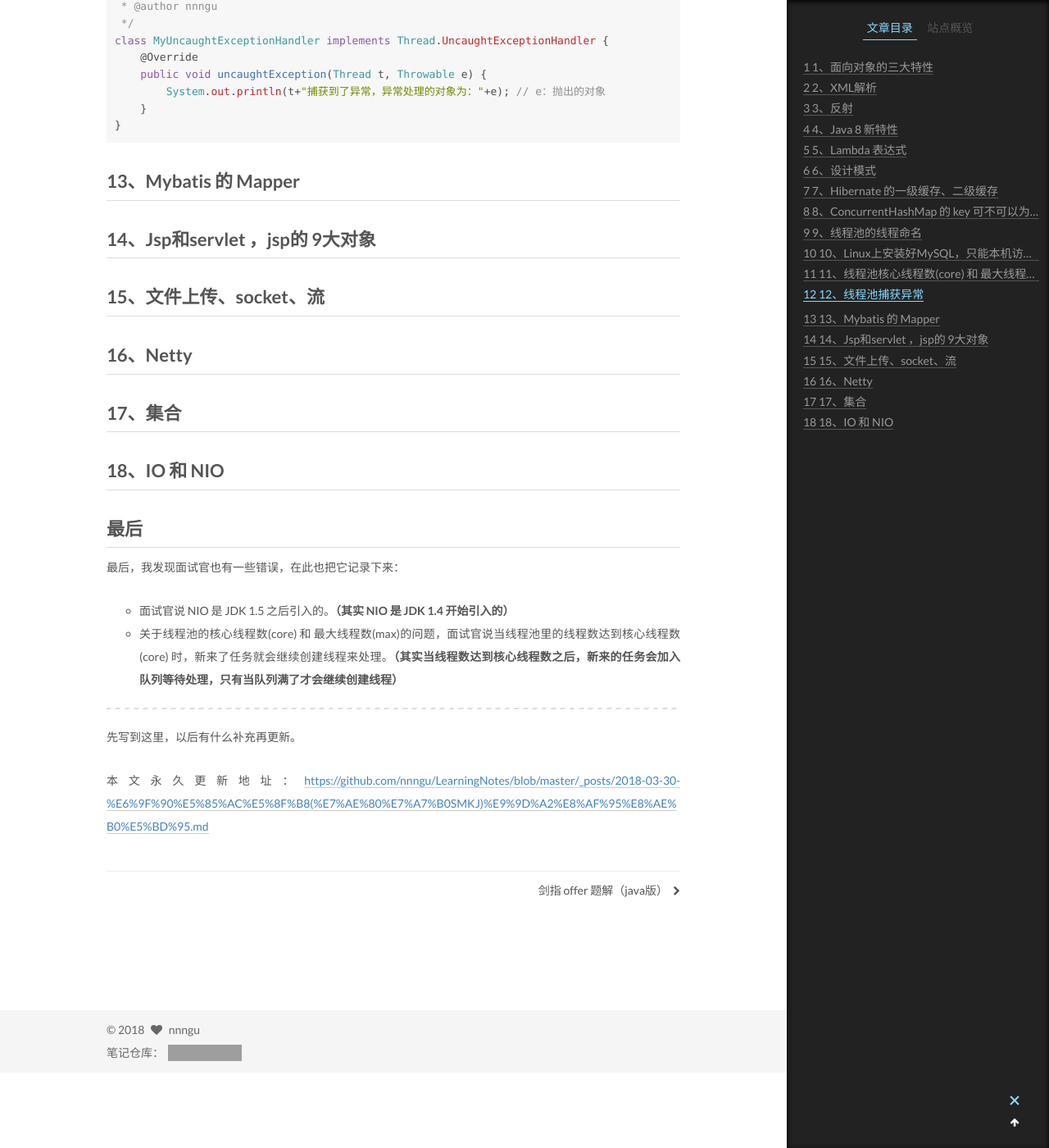
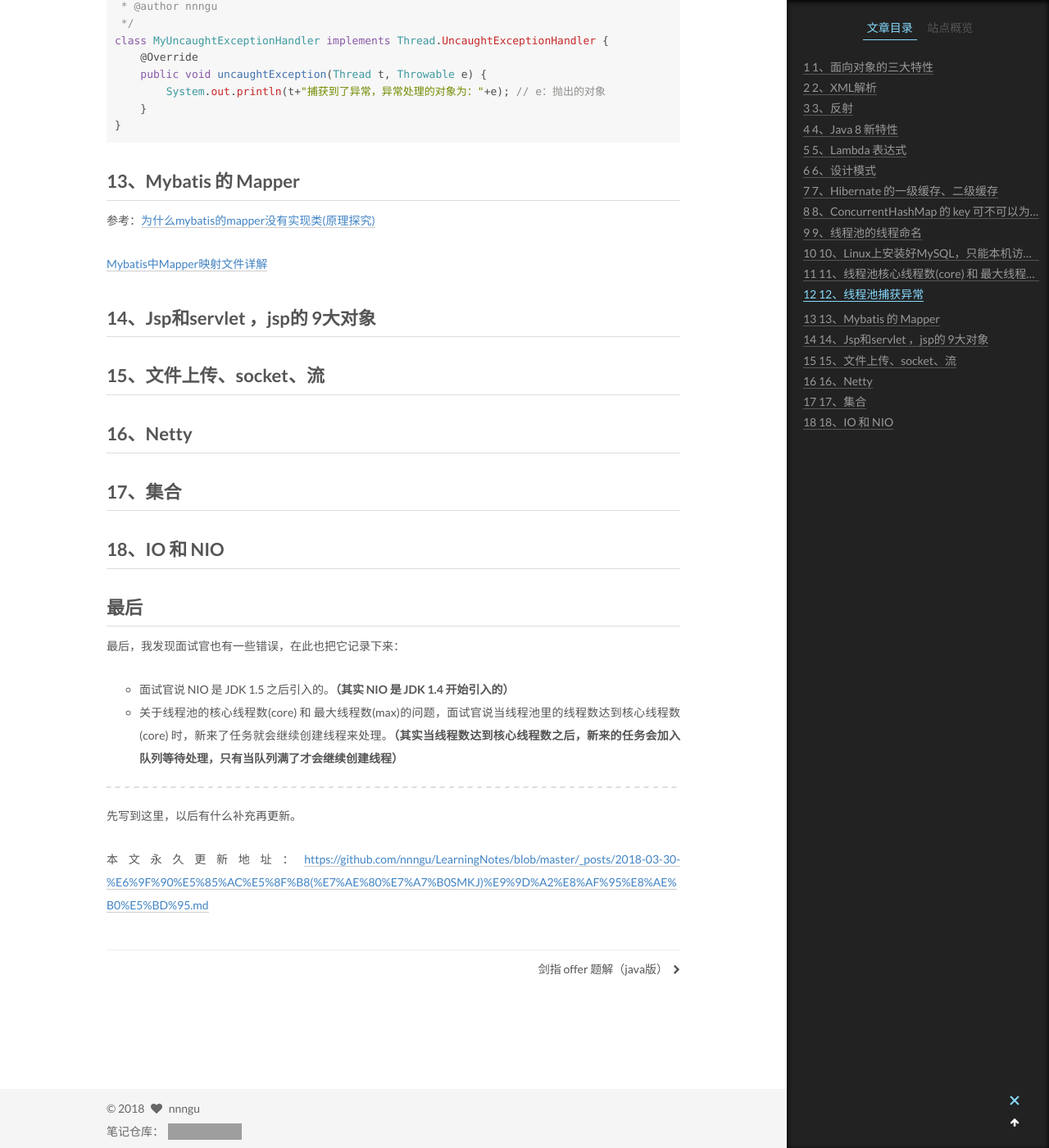
Before and after one commit to nnngu/LearningNotes, a Jekyll site: the page built from _posts/2018-03-30-某公司(简称SMKJ)面试记录.md, in a window 1280 px wide and 1400 px high, scrolled down 5469 px. Shown: the whole window at 82% size. Built offline with Jekyll 4.4.1, drawn with Linux system fonts in a browser that asks for light colours; grey boxes are pictures that could not be loaded.

Commit message:
修改文件: _posts/2018-03-30-某公司(简称SMKJ)面试记录.md

```diff
--- a/_posts/2018-03-30-某公司(简称SMKJ)面试记录.md
+++ b/_posts/2018-03-30-某公司(简称SMKJ)面试记录.md
@@ -214,7 +214,13 @@ class MyUncaughtExceptionHandler implements Thread.UncaughtExceptionHandler {
 
 ## 13、Mybatis 的 Mapper
 
+参考：[为什么mybatis的mapper没有实现类(原理探究)](https://blog.csdn.net/puhaiyang/article/details/77418012)
+
+[Mybatis中Mapper映射文件详解](https://blog.csdn.net/majinggogogo/article/details/72123185)
+
 ## 14、Jsp和servlet ，jsp的 9大对象
+
+
 
 ## 15、文件上传、socket、流
 
```
